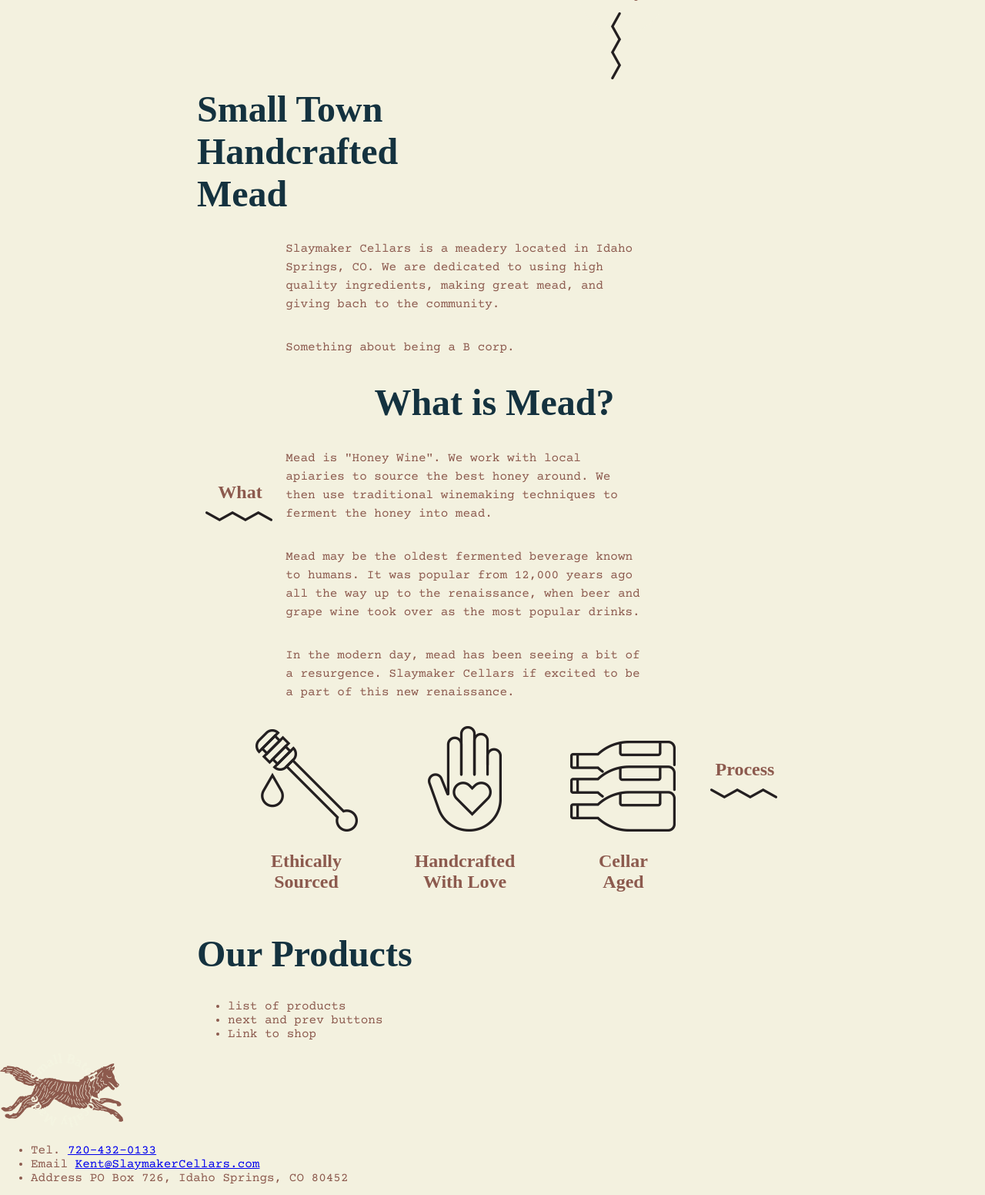
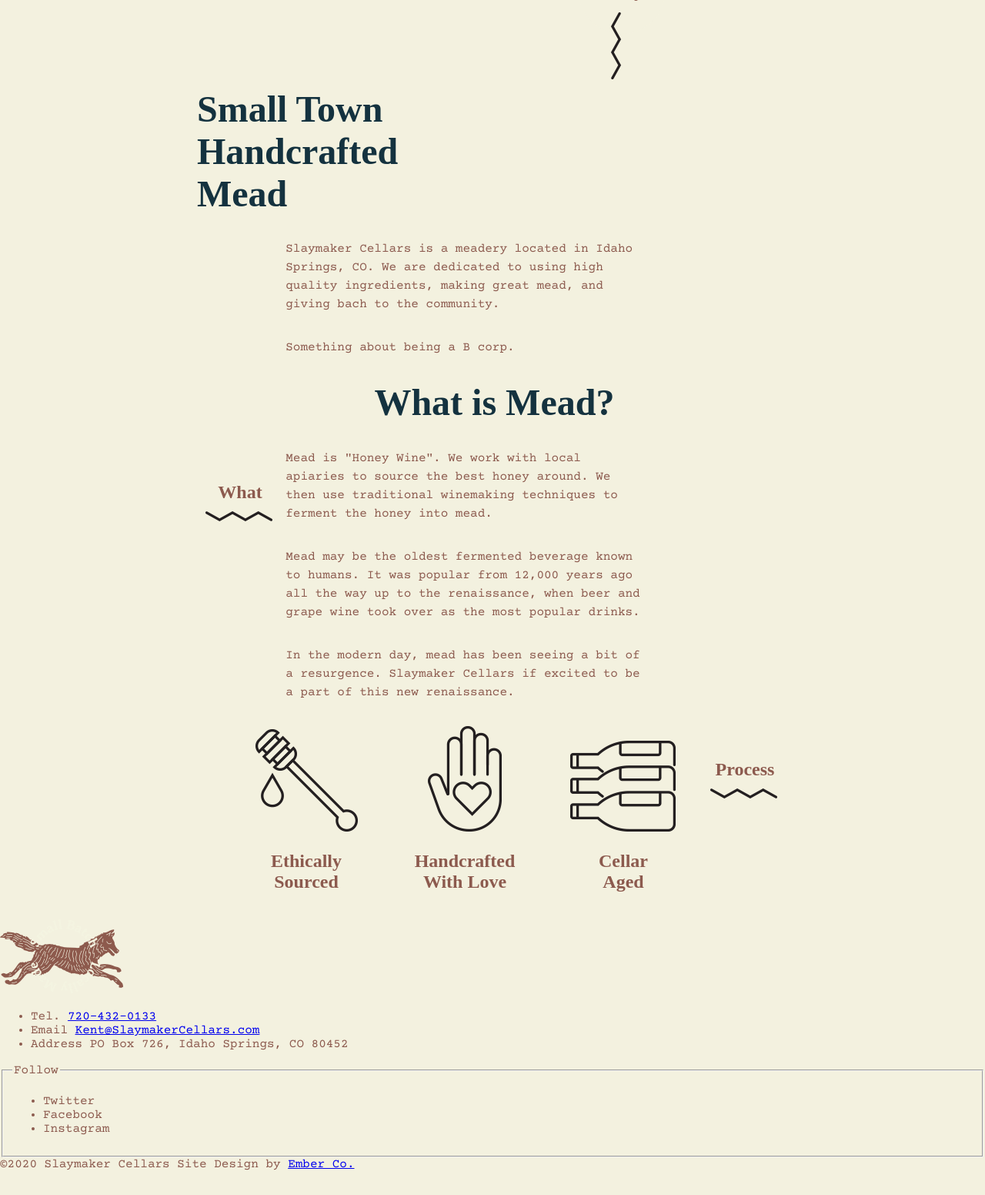
Before and after one commit to kmwalke/slaymakercellars, a Rails app: page / in a window 1280 px wide. Shown: the part 814-2366 px from the top of the page at 77% size. Run offline with Rails 7, Linux system fonts and the light colour scheme; style sheets or scripts are compiled from the project's sources; some web fonts are replaced.

Commit message:
[redesign] hide links

```diff
--- a/app/views/home/index.html.erb
+++ b/app/views/home/index.html.erb
@@ -59,12 +59,12 @@
     </ul>
   </div>
 
-  <div class="section">
-    <h1>Our Products</h1>
-    <ul>
-      <li>list of products</li>
-      <li>next and prev buttons</li>
-      <li>Link to shop</li>
-    </ul>
-  </div>
+<!--  <div class="section">-->
+<!--    <h1>Our Products</h1>-->
+<!--    <ul>-->
+<!--      <li>list of products</li>-->
+<!--      <li>next and prev buttons</li>-->
+<!--      <li>Link to shop</li>-->
+<!--    </ul>-->
+<!--  </div>-->
 </div>
--- a/app/views/layouts/_links.html.erb
+++ b/app/views/layouts/_links.html.erb
@@ -3,8 +3,8 @@
 <% else %>
   <div class="links">
     <%= link_to 'Our Story', root_path(anchor: 'story') %>
-    <%= link_to 'Where to Buy', root_path %>
-    <%= link_to 'Order', products_path %>
+    <%#= link_to 'Where to Buy', root_path %>
+    <%#= link_to 'Order', products_path %>
     <%= link_to image_tag('small_tan_logo.png'), root_path %>
   </div>
 <% end %>
```
Also changed, not shown: spec/features/home_spec.rb (+1 -1 lines).
